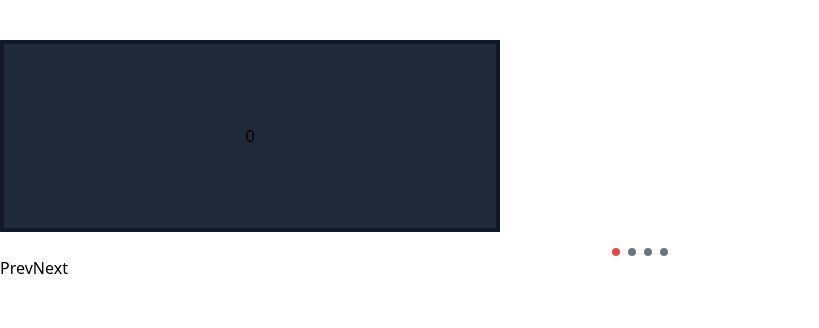
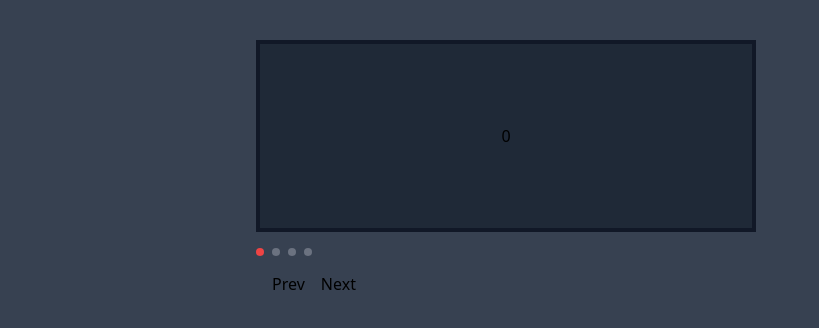
Before and after one commit to pstachula-dev/react-micro-carousel, a React (Vite) app: page / in a window 1280 px wide. Shown: the top 328 px of the page, without its empty margins (0-819 px from the left). Built offline with nearby package versions, Linux system fonts and the light colour scheme.

Commit message:
fix: demo styles

```diff
--- a/src/App.tsx
+++ b/src/App.tsx
@@ -15,7 +15,8 @@ function Box({ index }: { index: number }) {
 
 function App() {
   return (
-    <div className="mx-auto mt-10 justify-center">
+    <div className="h-dvh w-full bg-gray-700">
+      <div className="mx-auto max-w-3xl pt-10">
         <CarouselProvider
           autoPlayDelay={2000}
           width={500}
@@ -40,13 +41,16 @@ function App() {
             </Slide>
           </Carousel>
 
-        <div className="mt-4 flex justify-center">
+          <div className="my-4">
             <DotsGroup />
           </div>
 
+          <div className="mx-4 flex gap-4">
             <PrevButton />
             <NextButton />
+          </div>
         </CarouselProvider>
+      </div>
     </div>
   );
 }
--- a/src/lib/simple-headless-carousel/components/Carousel.tsx
+++ b/src/lib/simple-headless-carousel/components/Carousel.tsx
@@ -157,7 +157,7 @@ export const Carousel = memo(
       <div
         style={{ width }}
         className={clsx(
-          'z-10 cursor-pointer overflow-hidden',
+          'relative z-10 cursor-pointer overflow-hidden',
           wrapperClassName,
         )}
       >
--- a/src/lib/simple-headless-carousel/components/DotsGroup.tsx
+++ b/src/lib/simple-headless-carousel/components/DotsGroup.tsx
@@ -19,7 +19,7 @@ export const DotsGroup = memo(({ className }: DotsGroupProps) => {
   const dotsLength = total / slidesVisible;
 
   return (
-    <div className={clsx('flex justify-center space-x-2', className)}>
+    <div className={clsx('flex space-x-2', className)}>
       {Array.from({ length: dotsLength }).map((_, idx) => (
         <Dot key={id + idx} index={idx * slidesVisible} />
       ))}
--- a/tailwind.config.js
+++ b/tailwind.config.js
@@ -5,7 +5,7 @@ export default {
     extend: {},
   },
   corePlugins: {
-    preflight: process.env.NODE_ENV === 'production' ? false : true,
+    preflight: process.env.LIB_MODE !== 'lib',
   },
   plugins: [],
 };
```
Also changed, not shown: package.json (+9 -2 lines). Lines whose indentation alone changed are shown as unchanged.
